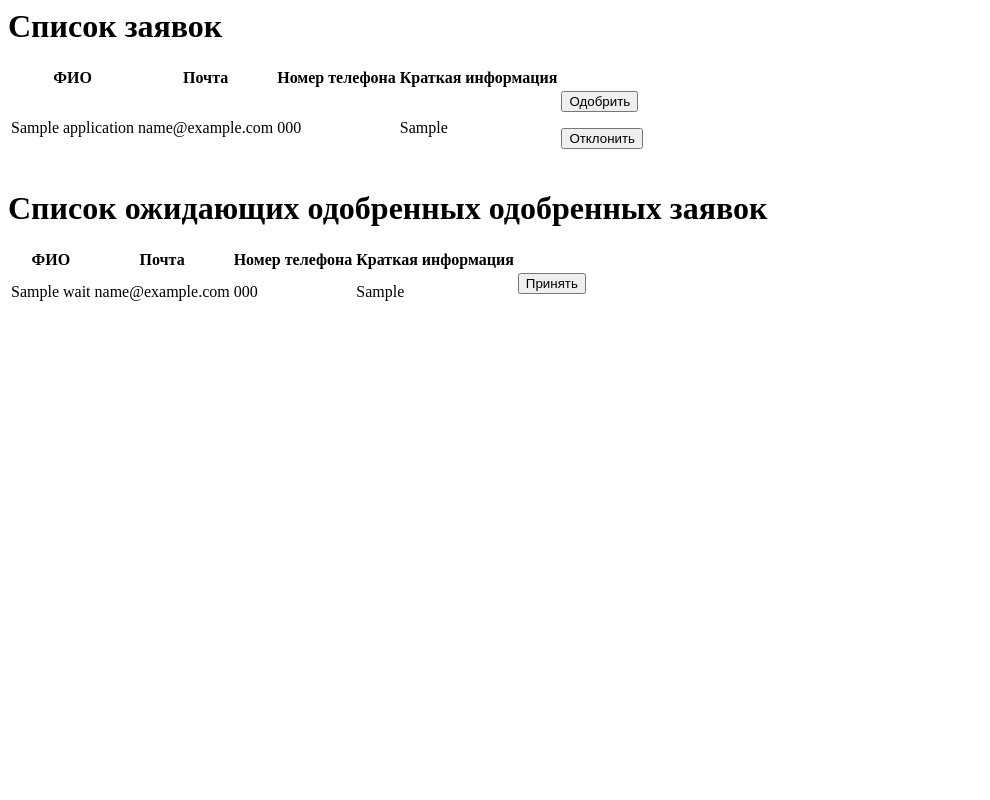
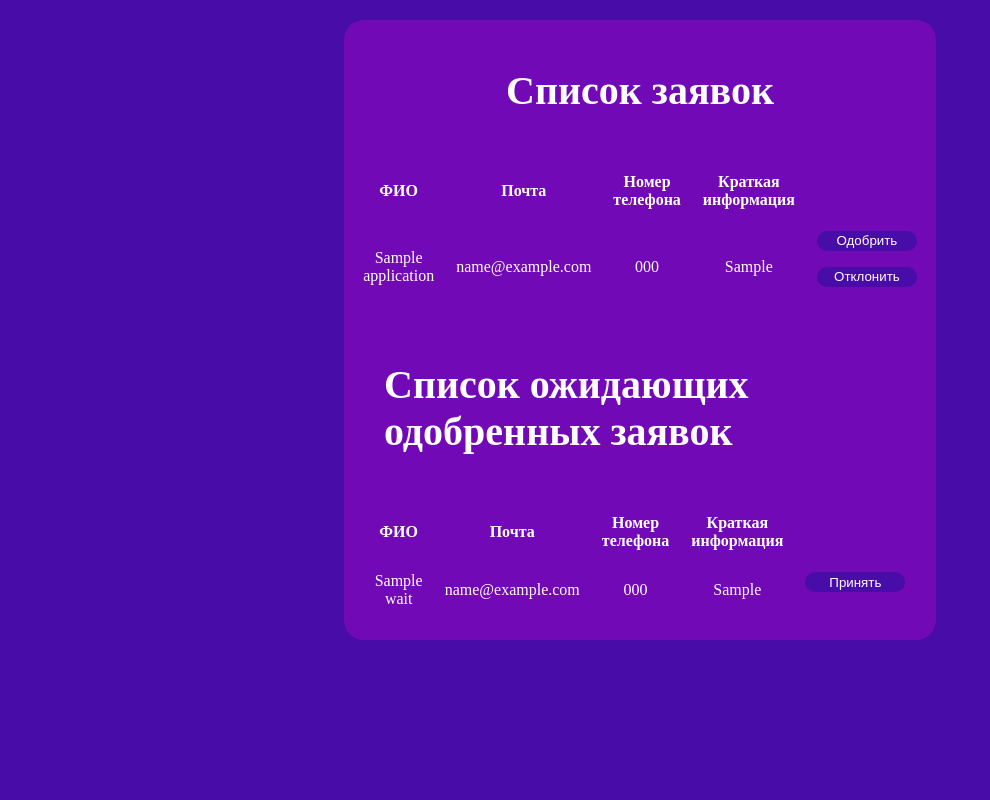
Before and after one commit to Dmitrii-Pargachev/CodeSpark, a Flask app: page /admin in a window 1280 px wide. Shown: the whole page, without its empty margins (0-990 px from the left). Run offline with Flask 3, Linux system fonts and the light colour scheme; tables that the repository leaves empty hold one stand-in row (values such as "Sample post").

Commit message:
добавление стилей на странички админа

```diff
--- a/templates/admin.html
+++ b/templates/admin.html
@@ -1,11 +1,69 @@
+<html>
 <head>
     <meta charset="UTF-8">
     <meta http-equiv="X-UA-Compatible" content="IE=edge">
     <meta name="viewport" content="width=device-width, initial-scale=1.0">
     <title>Заявки</title>
 </head>
+<style>
+    body{
+    background-color: #480CA8;
+    font-size: 20px;
+    color: white;
+}
+figure{
+    display: flex;
+    justify-content: center;
+}
+table{
+    vertical-align: top;
+    text-align: center;
+}
+.container{
+    background-color:  #7209B7;
+    width: 50%;
+    border-radius: 20px;
+}
+th{
+    padding: 10px;
+}
+td{
+    padding: 10px;
+}
+.approve{
+    width: 100px;
+    height: 20px;
+    background-color: #480CA8;
+    border: none;
+    color: white;
+    border-radius: 10px;
+}
+.approve:hover{
+    background-color: white;
+    color: black;
+    transition: .5s;
+}
+.reject{
+    width: 100px;
+    height: 20px;
+    background-color: #480CA8;
+    border: none;
+    color: white;
+    border-radius: 10px;
+}
+.reject:hover{
+    background-color: white;
+    color: black;
+    transition: .5s;
+}
+</style>
 <body>
+<figure>
+<div class="container">
+    <figure>
     <h1>Список заявок</h1>
+    </figure>
+    <figure>
     <table>
         <tr>
             <th>ФИО</th>
@@ -22,19 +80,23 @@
             <td>
                <form action="/admin" method="POST">
     <input type="hidden" name="application_id" value="{{ application['id'] }}">
-    <input type="submit" name="approve_{{ application['id'] }}" value="Одобрить">
+    <input type="submit" class="approve" name="approve_{{ application['id'] }}" value="Одобрить">
 </form>
 
 <form action="/admin" method="POST">
     <input type="hidden" name="application_id" value="{{ application['id'] }}">
-    <input type="submit" name="reject_{{ application['id'] }}" value="Отклонить">
+    <input type="submit" class="reject" name="reject_{{ application['id'] }}" value="Отклонить">
 </form>
 
             </td>
         </tr>
         {% endfor %}
     </table>
-<h1>Список ожидающих одобренных одобренных заявок</h1>
+    </figure>
+<figure>
+<h1>Список ожидающих одобренных заявок</h1>
+</figure>
+<figure>
 <table>
     <tr>
         <th>ФИО</th>
@@ -51,10 +113,14 @@
         <td>
             <form action="/admin" method="POST">
                 <input type="hidden" name="application_id" value="{{ waiting['id'] }}">
-                <input type="submit" name="accept_{{ waiting['id'] }}" value="Принять">
+                <input class="approve" type="submit" name="accept_{{ waiting['id'] }}" value="Принять">
             </form>
         </td>
     </tr>
     {% endfor %}
 </table>
+</figure>
+</div>
+</figure>
 </body>
+</html>
```
Also changed, not shown: templates/index.html (+19 -9 lines), templates/persona.html (+10 -5 lines), templates/wait.html (+29 -0 lines).
